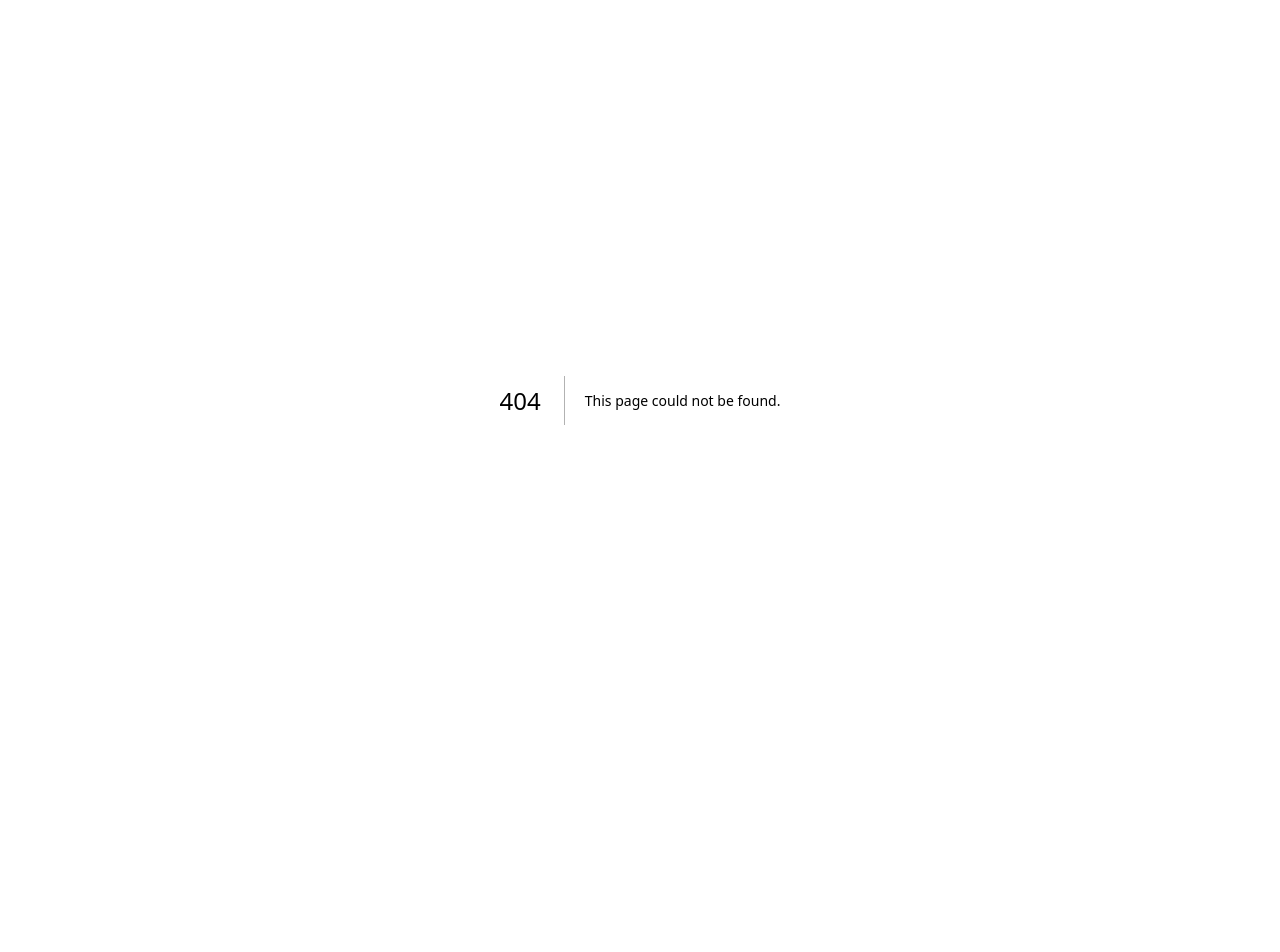
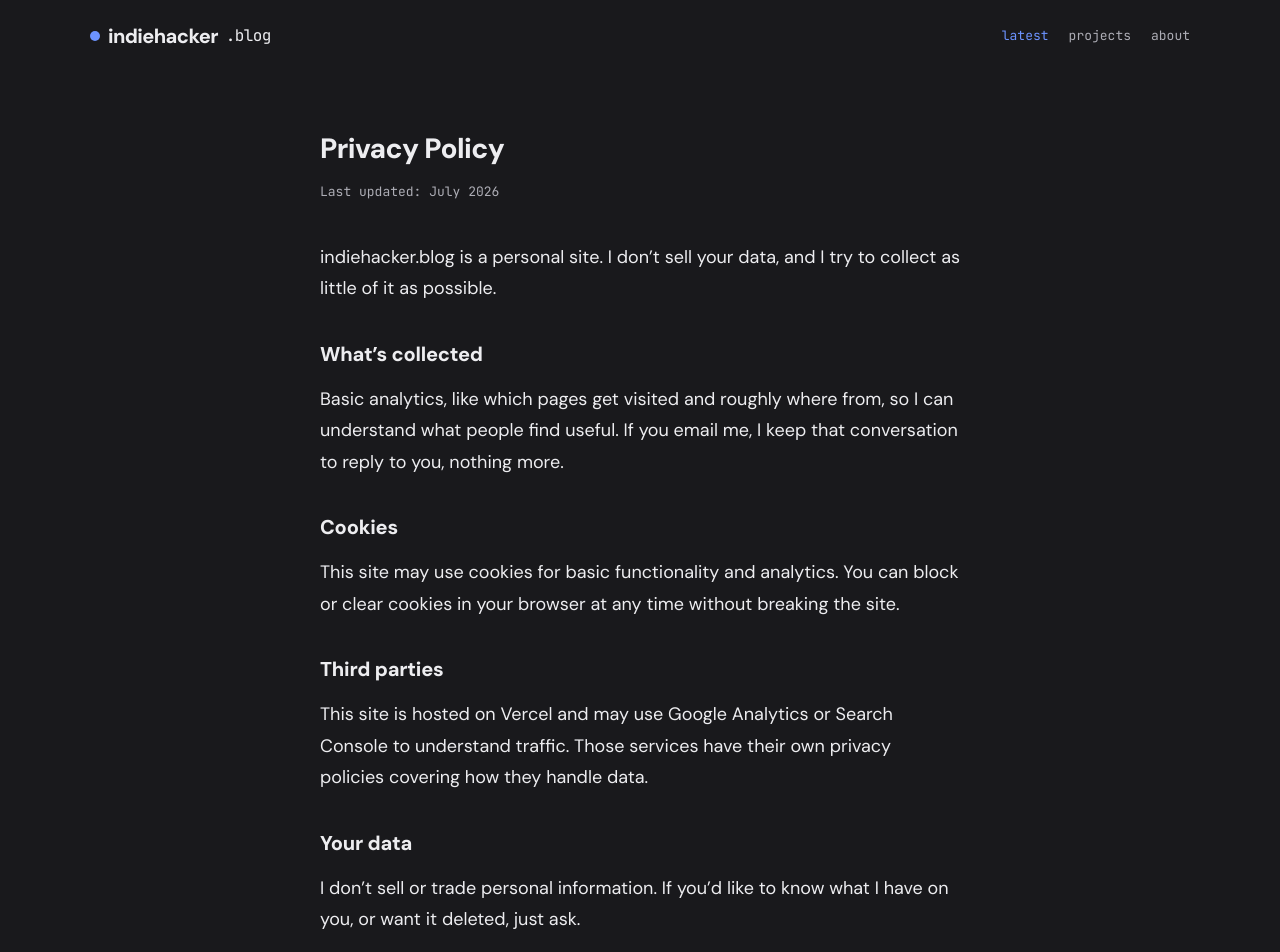
Before and after one commit to sillyledger/indiehacker-blog, a Next.js app: page /privacy in a window 1280 px wide. Before the commit this address had no page. Shown: the top 952 px of the page. Before the commit the page ends 800 px from the top, so only its background shows below. Built offline with nearby package versions, Linux system fonts and the light colour scheme; no server answers; the database is empty.

Commit message:
Create page.tsx

```diff
--- /dev/null
+++ b/app/privacy/page.tsx
@@ -0,0 +1,103 @@
+import type { Metadata } from "next";
+import Header from "../components/Header";
+import Footer from "../components/Footer";
+
+export const metadata: Metadata = {
+  title: "Privacy Policy | IndieHacker Blog",
+  description:
+    "How indiehacker.blog collects, uses, and protects your data.",
+  openGraph: {
+    title: "Privacy Policy | IndieHacker Blog",
+    description:
+      "How indiehacker.blog collects, uses, and protects your data.",
+  },
+};
+
+export default function PrivacyPage() {
+  return (
+    <>
+      <Header />
+
+      <main className="max-w-[720px] mx-auto px-6 md:px-10 pt-14 pb-24">
+        <h1
+          className="mb-3"
+          style={{ fontWeight: 800, letterSpacing: "-0.02em", fontSize: "28px" }}
+        >
+          Privacy Policy
+        </h1>
+
+        <p className="text-[13px] font-mono text-faint mb-10">
+          Last updated: July 2026
+        </p>
+
+        <div className="text-[18px] leading-[1.75]">
+          <p className="mb-8">
+            indiehacker.blog is a personal site. I don&rsquo;t sell your
+            data, and I try to collect as little of it as possible.
+          </p>
+
+          <h2
+            className="mb-3"
+            style={{ fontWeight: 800, letterSpacing: "-0.01em", fontSize: "20px" }}
+          >
+            What&rsquo;s collected
+          </h2>
+          <p className="mb-8">
+            Basic analytics, like which pages get visited and roughly where
+            from, so I can understand what people find useful. If you email
+            me, I keep that conversation to reply to you, nothing more.
+          </p>
+
+          <h2
+            className="mb-3"
+            style={{ fontWeight: 800, letterSpacing: "-0.01em", fontSize: "20px" }}
+          >
+            Cookies
+          </h2>
+          <p className="mb-8">
+            This site may use cookies for basic functionality and analytics.
+            You can block or clear cookies in your browser at any time
+            without breaking the site.
+          </p>
+
+          <h2
+            className="mb-3"
+            style={{ fontWeight: 800, letterSpacing: "-0.01em", fontSize: "20px" }}
+          >
+            Third parties
+          </h2>
+          <p className="mb-8">
+            This site is hosted on Vercel and may use Google Analytics or
+            Search Console to understand traffic. Those services have their
+            own privacy policies covering how they handle data.
+          </p>
+
+          <h2
+            className="mb-3"
+            style={{ fontWeight: 800, letterSpacing: "-0.01em", fontSize: "20px" }}
+          >
+            Your data
+          </h2>
+          <p className="mb-8">
+            I don&rsquo;t sell or trade personal information. If
+            you&rsquo;d like to know what I have on you, or want it
+            deleted, just ask.
+          </p>
+
+          <p>
+            Questions about any of this? Email me at{" "}
+            <a
+              href="mailto:p@ryoka.xyz"
+              className="underline hover:text-accent transition-colors"
+            >
+              p@ryoka.xyz
+            </a>
+            .
+          </p>
+        </div>
+      </main>
+
+      <Footer />
+    </>
+  );
+}
```
